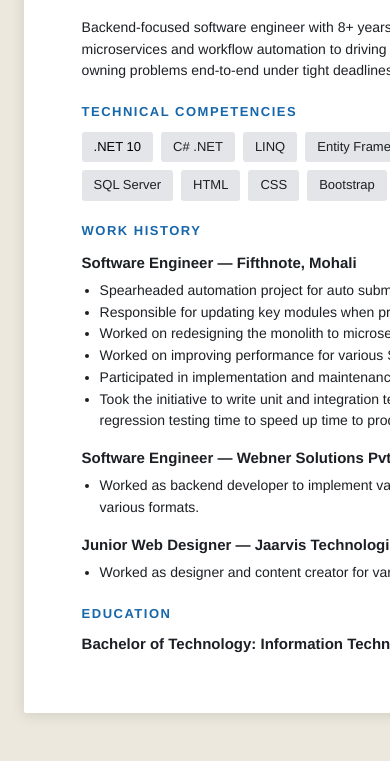
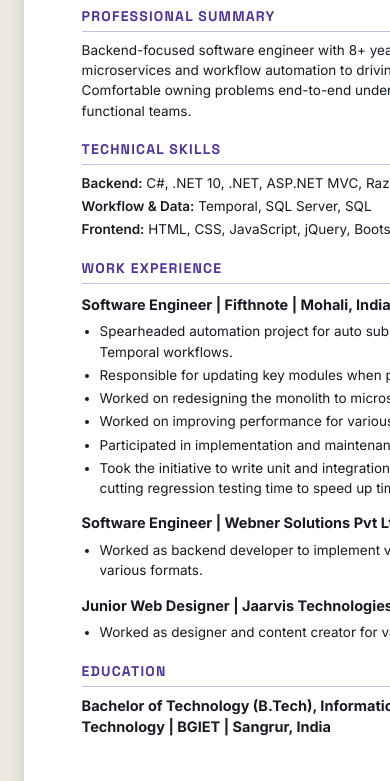
Before and after one commit to rajveer1234567890/resume, a plain HTML site: page Rajveer_Sharma_Resume.dc.html in a window 390 px wide. Shown: the part 206-987 px from the top of the page. Drawn offline with nearby package versions, Linux system fonts and the light colour scheme.

Commit message:
Switch resume to ATS-friendly single-column layout
- Single column: contact, Professional Summary, Technical Skills,
  Work Experience, Education
- Standard section headings; removed sidebar, stat tiles, timeline
  and monogram
- Skills as comma-separated lists; one line per job and degree
- Dates as "Mon YYYY - Present"; phone with +91 country code

Co-Authored-By: Claude Opus 5.5 <noreply@anthropic.com>
Claude-Session: https://claude.ai/code/session_01CnFRn5DHWGFxfC8AmfBY8E

```diff
--- a/Rajveer_Sharma_Resume.dc.html
+++ b/Rajveer_Sharma_Resume.dc.html
@@ -1,104 +1,96 @@
 <!DOCTYPE html>
-<html>
+<html lang="en">
 <head>
 <meta charset="utf-8">
 <meta name="viewport" content="width=device-width, initial-scale=1">
+<title>Rajveer Sharma — Resume</title>
 <script src="./support.js"></script>
 </head>
 <body>
 <x-dc>
 
 <helmet>
+  <link rel="stylesheet" href="https://fonts.googleapis.com/css2?family=Inter:wght@400;500;600;700&amp;family=Space+Grotesk:wght@500;600;700&amp;display=swap">
   <style>
     body{margin:0}
+    *{box-sizing:border-box}
     h1,h2,h3{text-wrap:balance}
     p,li{text-wrap:pretty}
+    .job ul{margin:6px 0 0 0; padding-left:18px}
+    .job li{margin:0 0 3px 0}
+    .contact a{color:inherit; text-decoration:none}
   </style>
   <script src="./doc-page.js"></script>
 </helmet>
-<doc-page size="letter" margin="0.6in" style="font-family: Helvetica, Arial, sans-serif; color: oklch(0.24 0.01 260); font-size: 14px; line-height: 1.55;">
+<doc-page size="letter" orientation="portrait" margin="0.6in" style="font-family: 'Inter', Helvetica, Arial, sans-serif; color: oklch(0.22 0.02 275); font-size: 13.5px; line-height: 1.5;">
 
-  <div style="display:flex; justify-content:space-between; align-items:flex-end; border-bottom: 2px solid oklch(0.5 0.13 250); padding-bottom: 14px; margin-bottom: 20px;">
-    <div>
-      <h1 style="margin:0; font-size: 34px; letter-spacing: 0.5px; font-weight: 700;">Rajveer Sharma</h1>
-      <div style="font-size: 16px; color: oklch(0.5 0.13 250); font-weight: 600; margin-top: 4px;">Software Engineer</div>
-    </div>
-    <div style="text-align:right; font-size: 13px; line-height: 1.7;">
-      <div>Bengaluru, India 560078</div>
-      <div>8437301305</div>
-      <div>rajveersharma25158@gmail.com</div>
-    </div>
-  </div>
+  <!-- Name and contact -->
+  <header style="margin-bottom: 18px;">
+    <h1 style="margin:0; font-family:'Space Grotesk', 'Helvetica Neue', Arial, sans-serif; font-size: 32px; line-height:1.1; letter-spacing: -0.2px; font-weight: 700;">Rajveer Sharma</h1>
+    <div style="font-size: 15px; color: oklch(0.42 0.17 288); font-weight: 600; margin-top: 3px;">Software Engineer</div>
+    <div class="contact" style="font-size: 13px; color: oklch(0.36 0.02 275); margin-top: 8px;">Bengaluru, India 560078 | <a href="tel:+918437301305">+91 84373 01305</a> | <a href="mailto:rajveersharma25158@gmail.com">rajveersharma25158@gmail.com</a></div>
+  </header>
 
-  <section style="margin-bottom: 20px;">
-    <h2 style="font-size: 13px; text-transform: uppercase; letter-spacing: 1.5px; color: oklch(0.5 0.13 250); margin: 0 0 8px 0; display: none">Profile</h2>
+  <!-- Professional Summary -->
+  <section style="margin-bottom: 18px;">
+    <h2 style="font-family:'Space Grotesk', 'Helvetica Neue', Arial, sans-serif; font-size: 14px; text-transform: uppercase; letter-spacing: 1.2px; color: oklch(0.42 0.17 288); margin: 0 0 8px 0; padding-bottom: 4px; border-bottom: 1.5px solid oklch(0.82 0.05 288); font-weight: 700;">Professional Summary</h2>
     <p style="margin:0;">Backend-focused software engineer with 8+ years building and scaling .NET systems, from designing microservices and workflow automation to driving performance and test coverage improvements. Comfortable owning problems end-to-end under tight deadlines and collaborating closely with cross-functional teams.</p>
   </section>
 
-  <section style="margin-bottom: 20px;">
-
-    <h2 style="font-size: 13px; text-transform: uppercase; letter-spacing: 1.5px; color: oklch(0.5 0.13 250); margin: 0 0 10px 0;">Technical Competencies</h2><div style="display:flex; flex-wrap: wrap; gap: 8px;">
-      <span style="background: oklch(0.92 0.005 260); color: #000000; font-weight: 400; padding: 5px 12px; border-radius: 3px; font-size: 13px;">.NET 10</span>
-
-
-      <span style="background: oklch(0.92 0.005 260); padding: 5px 12px; border-radius: 3px; font-size: 13px;">C# .NET</span><span style="background: oklch(0.92 0.005 260); padding: 5px 12px; border-radius: 3px; font-size: 13px;">LINQ</span>
-      <span style="background: oklch(0.92 0.005 260); padding: 5px 12px; border-radius: 3px; font-size: 13px;">Entity Framework</span>
-      <span style="background: oklch(0.92 0.005 260); padding: 5px 12px; border-radius: 3px; font-size: 13px;">MVC</span>
-      <span style="background: oklch(0.92 0.005 260); color: #000000; font-weight: 400; padding: 5px 12px; border-radius: 3px; font-size: 13px;">Temporal</span><span style="background: oklch(0.92 0.005 260); padding: 5px 12px; border-radius: 3px; font-size: 13px;">Razor Pages<br></span><span style="background: oklch(0.92 0.005 260); padding: 5px 12px; border-radius: 3px; font-size: 13px;">SQL Server</span>
-      <span style="background: oklch(0.92 0.005 260); padding: 5px 12px; border-radius: 3px; font-size: 13px;">HTML</span>
-      <span style="background: oklch(0.92 0.005 260); padding: 5px 12px; border-radius: 3px; font-size: 13px;">CSS</span>
-      <span style="background: oklch(0.92 0.005 260); padding: 5px 12px; border-radius: 3px; font-size: 13px;">Bootstrap</span>
-      <span style="background: oklch(0.92 0.005 260); padding: 5px 12px; border-radius: 3px; font-size: 13px;">JavaScript</span>
-      <span style="background: oklch(0.92 0.005 260); padding: 5px 12px; border-radius: 3px; font-size: 13px;">jQuery</span>
-    </div>
+  <!-- Technical Skills -->
+  <section style="margin-bottom: 18px;">
+    <h2 style="font-family:'Space Grotesk', 'Helvetica Neue', Arial, sans-serif; font-size: 14px; text-transform: uppercase; letter-spacing: 1.2px; color: oklch(0.42 0.17 288); margin: 0 0 8px 0; padding-bottom: 4px; border-bottom: 1.5px solid oklch(0.82 0.05 288); font-weight: 700;">Technical Skills</h2>
+    <p style="margin:0 0 3px 0;"><strong style="font-weight:600;">Backend:</strong> C#, .NET 10, .NET, ASP.NET MVC, Razor Pages, Entity Framework, LINQ</p>
+    <p style="margin:0 0 3px 0;"><strong style="font-weight:600;">Workflow &amp; Data:</strong> Temporal, SQL Server, SQL</p>
+    <p style="margin:0;"><strong style="font-weight:600;">Frontend:</strong> HTML, CSS, JavaScript, jQuery, Bootstrap</p>
   </section>
 
-  <section style="margin-bottom: 20px;">
-    <h2 style="font-size: 13px; text-transform: uppercase; letter-spacing: 1.5px; color: oklch(0.5 0.13 250); margin: 0 0 10px 0;">Work History</h2>
+  <!-- Work Experience -->
+  <section style="margin-bottom: 18px;">
+    <h2 style="font-family:'Space Grotesk', 'Helvetica Neue', Arial, sans-serif; font-size: 14px; text-transform: uppercase; letter-spacing: 1.2px; color: oklch(0.42 0.17 288); margin: 0 0 10px 0; padding-bottom: 4px; border-bottom: 1.5px solid oklch(0.82 0.05 288); font-weight: 700;">Work Experience</h2>
 
-    <div style="margin-bottom: 14px; break-inside: avoid;">
-      <div style="display:flex; justify-content:space-between; align-items:baseline;">
-        <h3 style="font-size:15px; margin:0; font-weight:700;">Software Engineer — Fifthnote, Mohali</h3>
-        <span style="font-size:12.5px; color: oklch(0.5 0.01 260); white-space:nowrap;">2020-07 – Current</span>
+    <div class="job" style="margin-bottom: 14px; break-inside: avoid;">
+      <div style="display:flex; justify-content:space-between; align-items:baseline; gap:16px;">
+        <h3 style="font-size:14.5px; margin:0; font-weight:700;">Software Engineer | Fifthnote | Mohali, India</h3>
+        <span style="font-size:13px; font-weight:600; color: oklch(0.36 0.02 275); white-space:nowrap;">Jul 2020 - Present</span>
       </div>
-      <ul style="margin: 6px 0 0 0; padding-left: 18px;">
-        <li>Spearheaded automation project for auto submission of appeal for underpayments using Temporal workflows.</li><li>Responsible for updating key modules when project was moved from .NET 8 to .NET 10.</li>
+      <ul>
+        <li>Spearheaded automation project for auto submission of appeal for underpayments using Temporal workflows.</li>
+        <li>Responsible for updating key modules when project was moved from .NET 8 to .NET 10.</li>
         <li>Worked on redesigning the monolith to microservices to handle scaling of separate parts of the services.</li>
-        <li>Worked on improving performance for various SQL queries and slow endpoints.</li><li>Participated in implementation and maintenance of back-end features using C# and SQL.</li>
+        <li>Worked on improving performance for various SQL queries and slow endpoints.</li>
+        <li>Participated in implementation and maintenance of back-end features using C# and SQL.</li>
         <li>Took the initiative to write unit and integration tests, driving coverage to an acceptable benchmark and cutting regression testing time to speed up time to production.</li>
-
-
-
-
       </ul>
     </div>
 
-    <div style="margin-bottom: 14px; break-inside: avoid;">
-      <div style="display:flex; justify-content:space-between; align-items:baseline;">
-        <h3 style="font-size:15px; margin:0; font-weight:700;">Software Engineer — Webner Solutions Pvt Ltd, Mohali</h3>
-        <span style="font-size:12.5px; color: oklch(0.5 0.01 260); white-space:nowrap;">2019-09 – 2020-06</span>
+    <div class="job" style="margin-bottom: 14px; break-inside: avoid;">
+      <div style="display:flex; justify-content:space-between; align-items:baseline; gap:16px;">
+        <h3 style="font-size:14.5px; margin:0; font-weight:700;">Software Engineer | Webner Solutions Pvt Ltd | Mohali, India</h3>
+        <span style="font-size:13px; font-weight:600; color: oklch(0.36 0.02 275); white-space:nowrap;">Sep 2019 - Jun 2020</span>
       </div>
-      <ul style="margin: 6px 0 0 0; padding-left: 18px;">
+      <ul>
         <li>Worked as backend developer to implement various functionality for editable PDF and export to various formats.</li>
       </ul>
     </div>
 
-    <div style="margin-bottom: 0; break-inside: avoid;">
-      <div style="display:flex; justify-content:space-between; align-items:baseline;">
-        <h3 style="font-size:15px; margin:0; font-weight:700;">Junior Web Designer — Jaarvis Technologies Pvt Ltd, Mohali</h3>
-        <span style="font-size:12.5px; color: oklch(0.5 0.01 260); white-space:nowrap;">2018-07 – 2019-08</span>
+    <div class="job" style="margin-bottom: 0; break-inside: avoid;">
+      <div style="display:flex; justify-content:space-between; align-items:baseline; gap:16px;">
+        <h3 style="font-size:14.5px; margin:0; font-weight:700;">Junior Web Designer | Jaarvis Technologies Pvt Ltd | Mohali, India</h3>
+        <span style="font-size:13px; font-weight:600; color: oklch(0.36 0.02 275); white-space:nowrap;">Jul 2018 - Aug 2019</span>
       </div>
-      <ul style="margin: 6px 0 0 0; padding-left: 18px;">
+      <ul>
         <li>Worked as designer and content creator for various projects.</li>
       </ul>
     </div>
   </section>
 
+  <!-- Education -->
   <section style="break-inside: avoid;">
-    <h2 style="font-size: 13px; text-transform: uppercase; letter-spacing: 1.5px; color: oklch(0.5 0.13 250); margin: 0 0 8px 0;">Education</h2>
-    <div style="display:flex; justify-content:space-between; align-items:baseline;">
-      <h3 style="font-size:15px; margin:0; font-weight:700;">Bachelor of Technology: Information Technology — BGIET, Sangrur, India</h3>
-      <span style="font-size:12.5px; color: oklch(0.5 0.01 260); white-space:nowrap;">2015-07 – 2018-05</span>
+    <h2 style="font-family:'Space Grotesk', 'Helvetica Neue', Arial, sans-serif; font-size: 14px; text-transform: uppercase; letter-spacing: 1.2px; color: oklch(0.42 0.17 288); margin: 0 0 8px 0; padding-bottom: 4px; border-bottom: 1.5px solid oklch(0.82 0.05 288); font-weight: 700;">Education</h2>
+    <div style="display:flex; justify-content:space-between; align-items:baseline; gap:16px;">
+      <h3 style="font-size:14.5px; margin:0; font-weight:700;">Bachelor of Technology (B.Tech), Information Technology | BGIET | Sangrur, India</h3>
+      <span style="font-size:13px; font-weight:600; color: oklch(0.36 0.02 275); white-space:nowrap;">Jul 2015 - May 2018</span>
     </div>
   </section>
 
```
